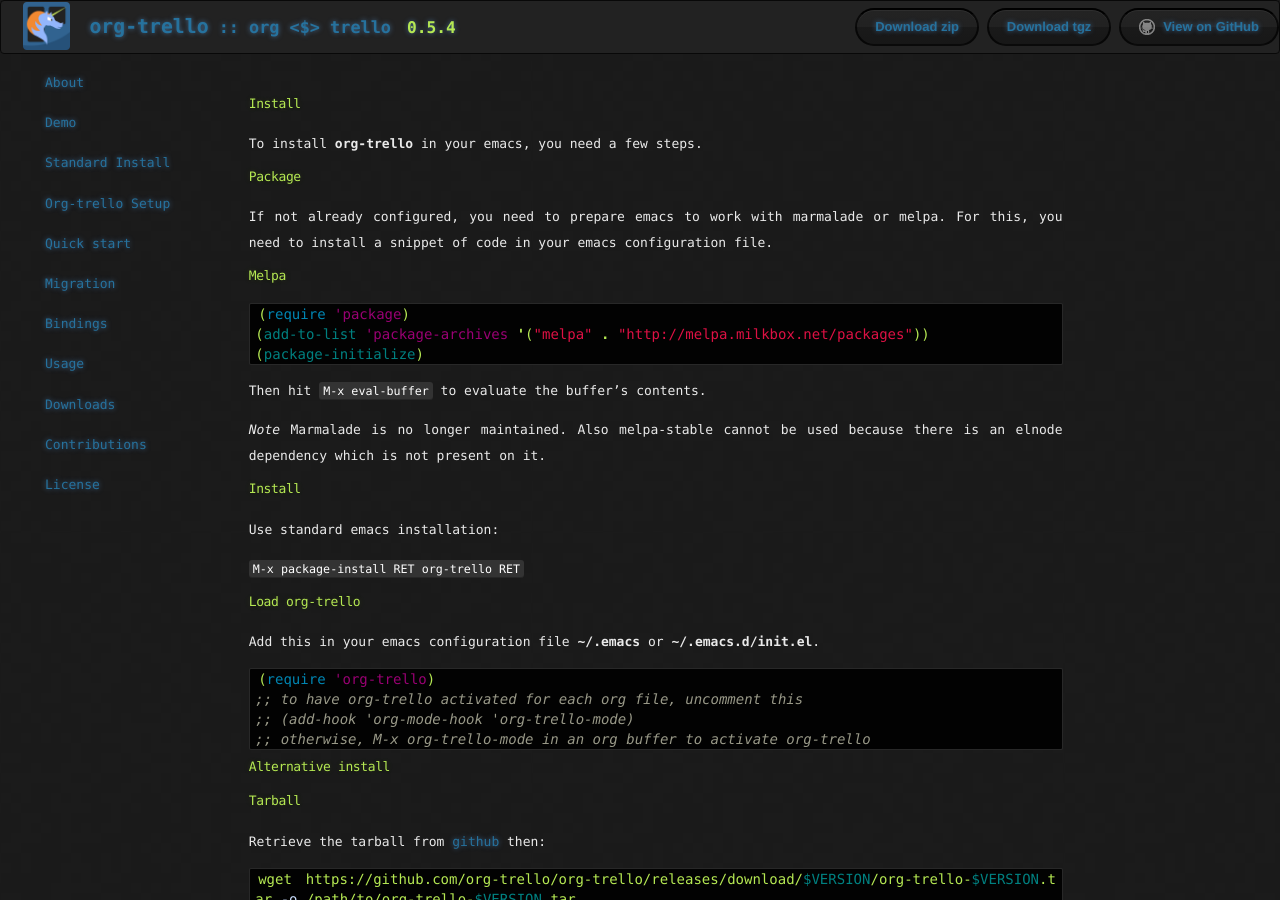
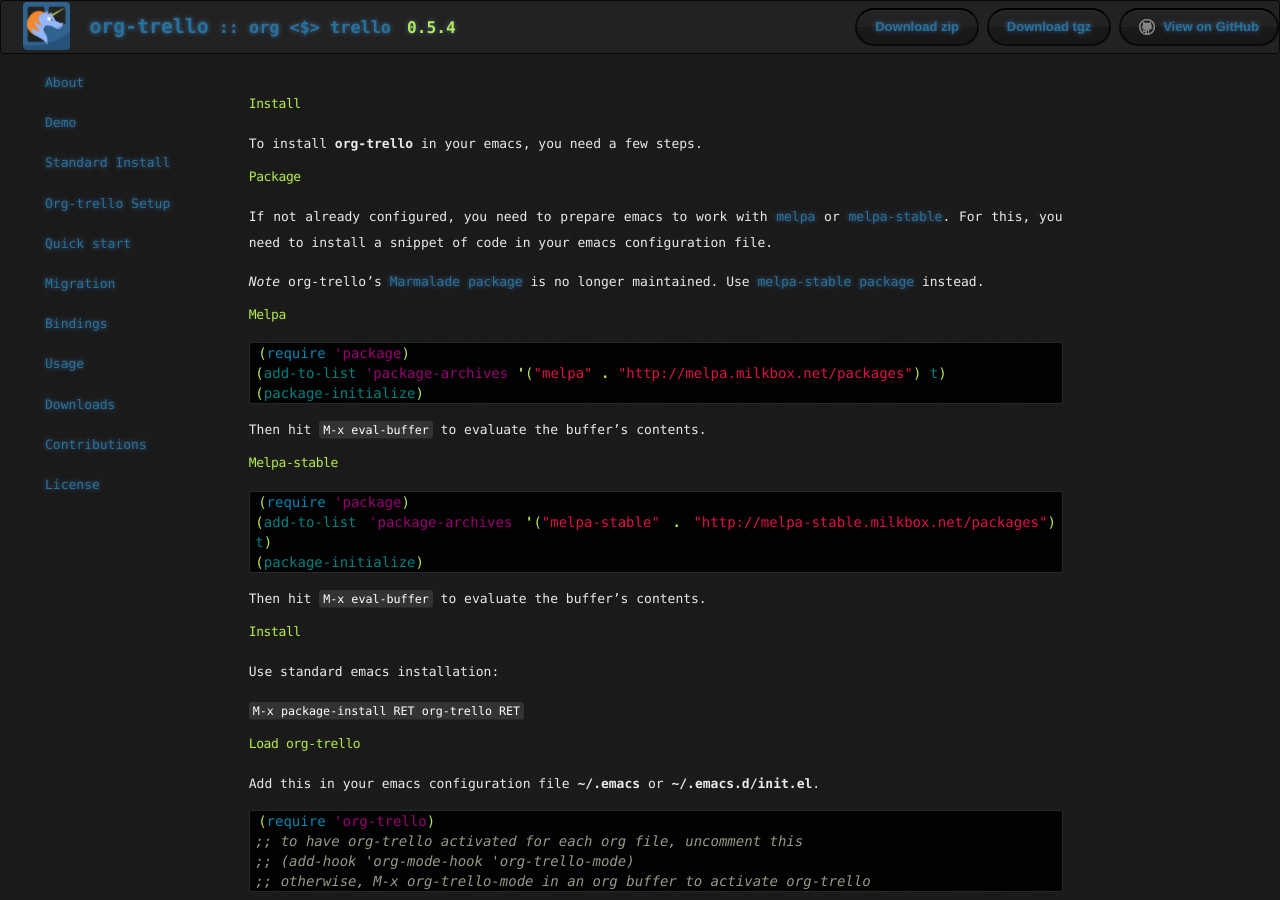
Before and after one commit to org-trello/org-trello.github.io, a Jekyll site: the page built from install.md, in a window 1280 px wide and 900 px high. Built offline with Jekyll 4.4.1, drawn with Linux system fonts in a browser that asks for light colours; nearby versions of some CDN libraries; library files that are not in the unit come from our copies; Markdown is read by kramdown in place of the engine named in the settings.

Commit message:
Update information about packages.

````diff
--- a/install.md
+++ b/install.md
@@ -8,21 +8,31 @@ To install **org-trello** in your emacs, you need a few steps.
 
 ## Package
 
-If not already configured, you need to prepare emacs to work with marmalade or melpa.
+If not already configured, you need to prepare emacs to work with [melpa](http://melpa.milkbox.net/#/getting-started) or [melpa-stable](http://melpa-stable.milkbox.net/#/getting-started).
 For this, you need to install a snippet of code in your emacs configuration file.
+
+*Note*
+org-trello's [Marmalade package](http://marmalade-repo.org/packages/org-trello) is no longer maintained. Use [melpa-stable package](http://melpa-stable.milkbox.net/#/org-trello) instead.
 
 ### Melpa
 
 ``` lisp
 (require 'package)
-(add-to-list 'package-archives '("melpa" . "http://melpa.milkbox.net/packages"))
+(add-to-list 'package-archives '("melpa" . "http://melpa.milkbox.net/packages") t)
 (package-initialize)
 ```
 
 Then hit <kbd>M-x eval-buffer</kbd> to evaluate the buffer's contents.
 
-*Note*
-Marmalade is no longer maintained. Also melpa-stable cannot be used because there is an elnode dependency which is not present on it.
+### Melpa-stable
+
+``` lisp
+(require 'package)
+(add-to-list 'package-archives '("melpa-stable" . "http://melpa-stable.milkbox.net/packages") t)
+(package-initialize)
+```
+
+Then hit <kbd>M-x eval-buffer</kbd> to evaluate the buffer's contents.
 
 ## Install
 
````
